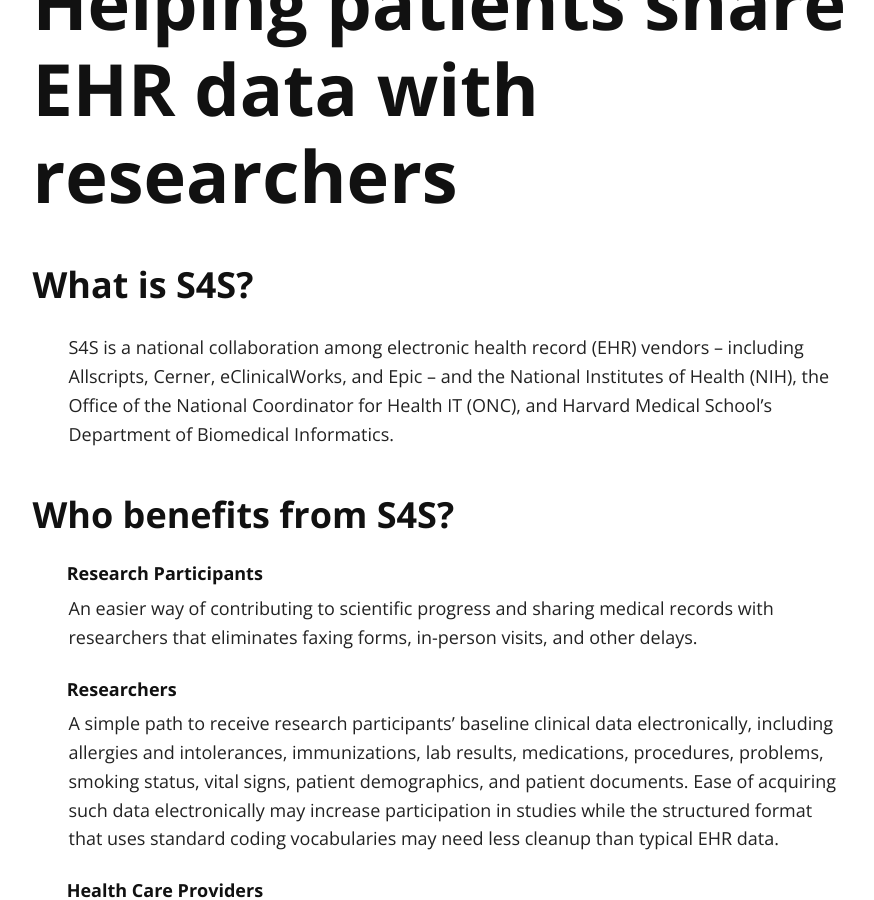
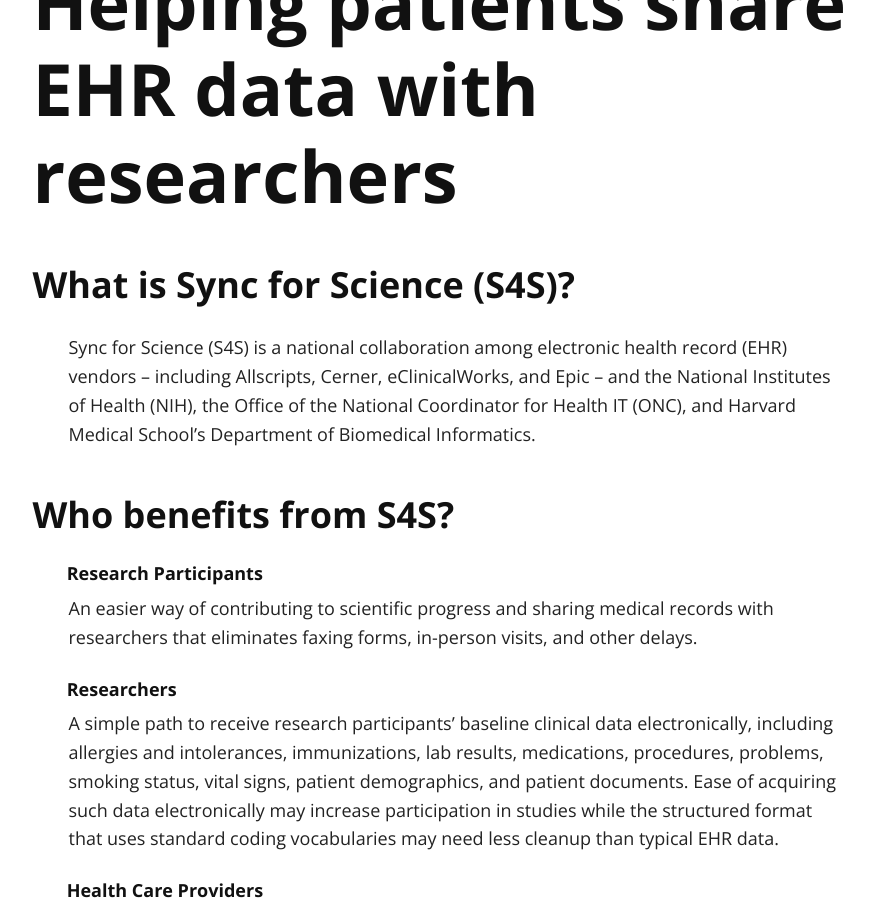
Before and after one commit to sync-for-science/sync-for-science.github.io, a Jekyll site: the page built from index.md, in a window 1280 px wide and 900 px high, scrolled down 340 px. Shown: the whole window, without its empty margins (184-1058 px from the left). Built offline with Jekyll 4.4.1, drawn with Linux system fonts in a browser that asks for light colours; nearby versions of some CDN libraries; our own code applies the rules of GitHub Pages for plain Markdown files.

Commit message:
Update index.md

```diff
--- a/index.md
+++ b/index.md
@@ -2,9 +2,9 @@
 layout: default
 ---
 
-### What is S4S?
+### What is Sync for Science (S4S)?
 
-S4S is a national collaboration among electronic health record (EHR) vendors –
+Sync for Science (S4S) is a national collaboration among electronic health record (EHR) vendors –
 including Allscripts, Cerner, eClinicalWorks, and Epic – and the National Institutes
 of Health (NIH), the Office of the National Coordinator for Health IT (ONC),
 and Harvard Medical School’s Department of Biomedical Informatics.
```
